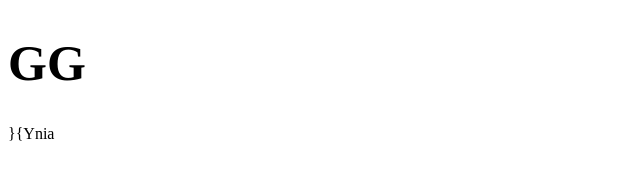
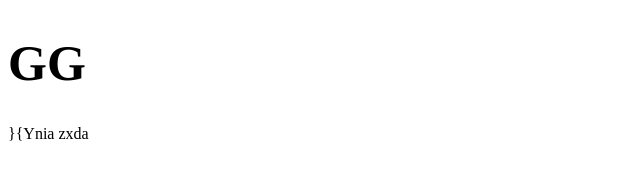
Before and after one commit to dima4ik25565/gittest, a plain HTML site: page index.html in a window 1280 px wide. Shown: the full height of the page, 0-640 px from the left. Drawn offline with Linux system fonts and the light colour scheme.

Commit message:
откат

```diff
--- a/index.html
+++ b/index.html
@@ -8,5 +8,6 @@
 <body>
     <h1>GG</h1>
     }{Ynia
+    zxda
 </body>
 </html>
```
